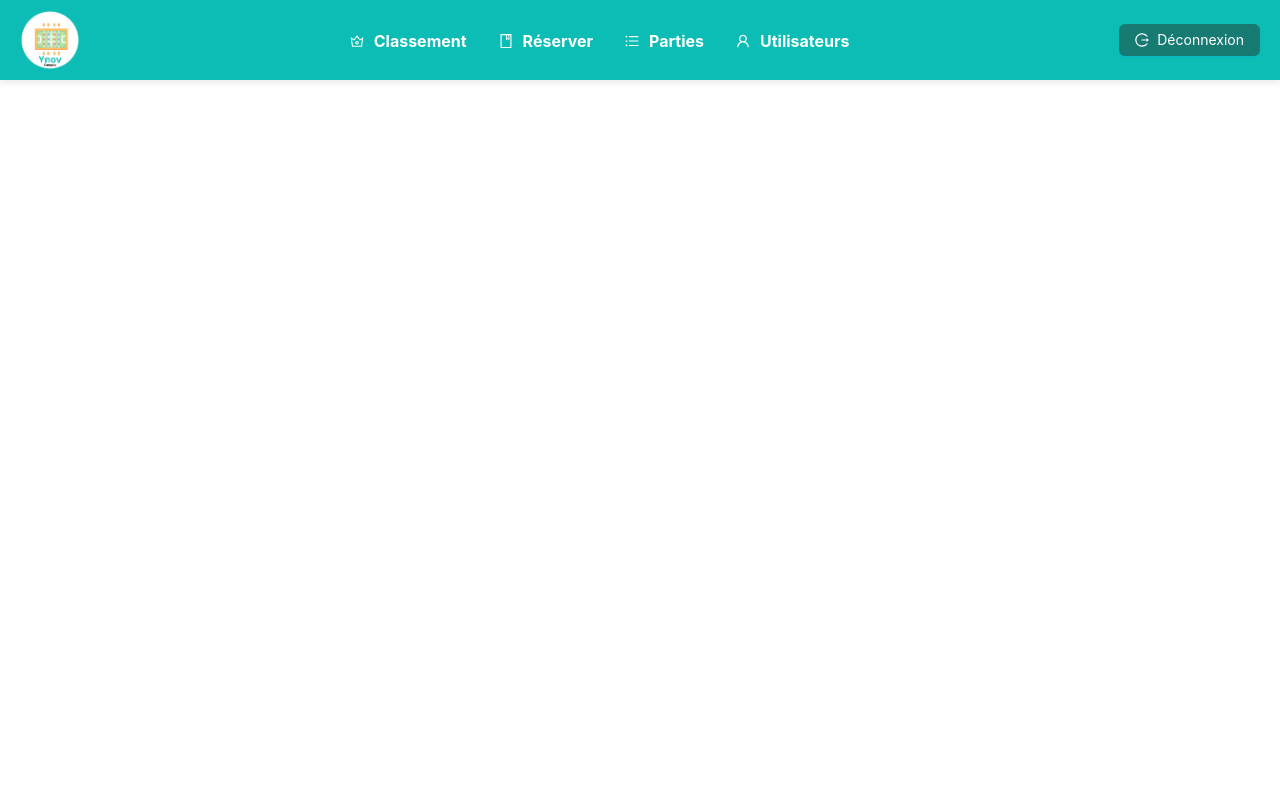
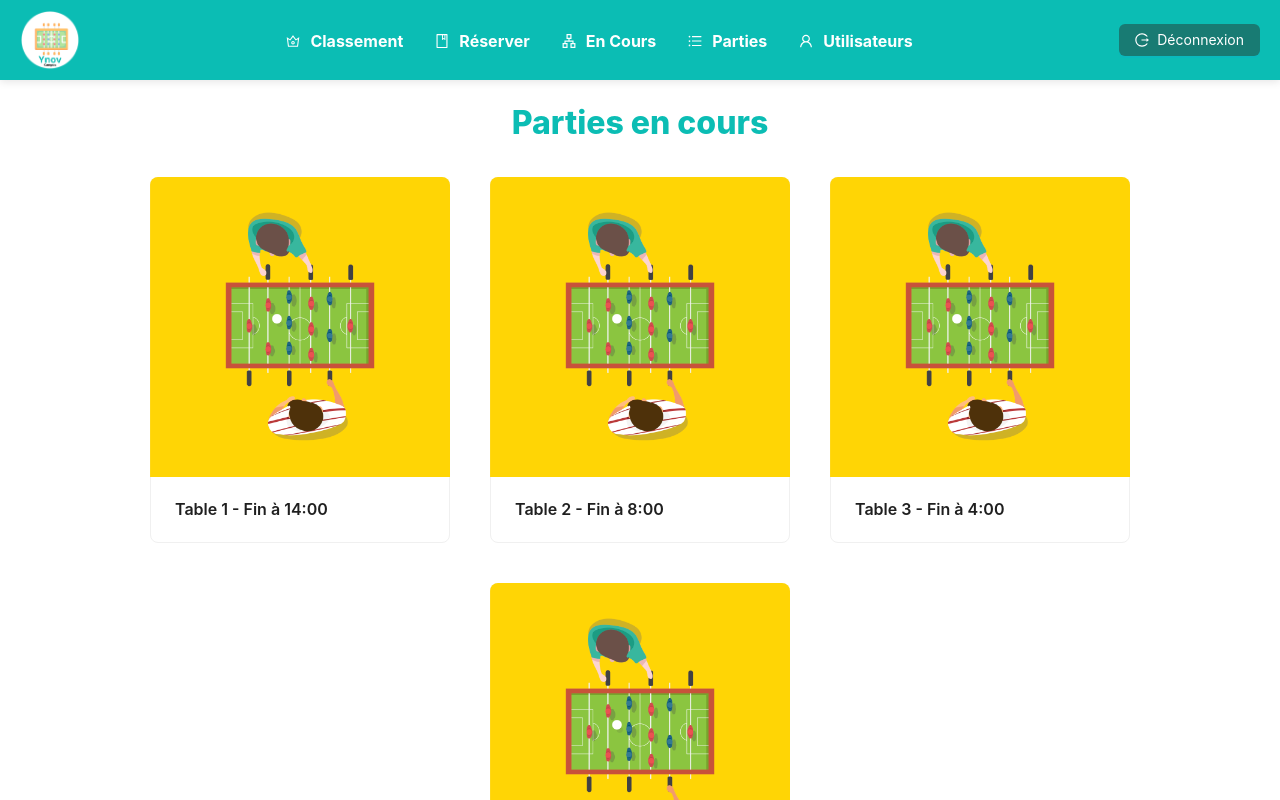
Before and after one commit to staringhan/Hackathon-Teslow, a React (Create React App) app in the folder front-end/: page /encours in a window 1280 px wide. Shown: the top 800 px of the page. Built offline with nearby package versions, Linux system fonts and the light colour scheme; sample sign-in values are in the browser's storage.

Commit message:
Fix classement et ajout partie en cours

```diff
--- a/front-end/src/App.js
+++ b/front-end/src/App.js
@@ -6,6 +6,7 @@ import Classement from "./pages/classement.jsx";
 import Reserver from "./pages/reserver.jsx";
 import Parties from "./pages/parties.jsx";
 import Utilisateurs from "./pages/utilisateurs.jsx";
+import EnCours from "./pages/encours.jsx";
 import PrivateUserRoute from "./auth/privateRouteUser.js";
 import PrivateAdminRoute from "./auth/privateRouteAdmin.js";
 
@@ -18,6 +19,7 @@ function App() {
       <Routes>
         <Route path="/" element={<Accueil />} />
         <Route path="/classement" element={<Classement />} />
+        <Route path="/encours" element={<PrivateUserRoute><EnCours /></PrivateUserRoute>} />
         <Route path="/reserver" element={<PrivateUserRoute><Reserver /></PrivateUserRoute>} />
         <Route path="/parties" element={<PrivateAdminRoute><Parties /></PrivateAdminRoute>} />
         <Route path="/utilisateurs" element={<PrivateAdminRoute><Utilisateurs /></PrivateAdminRoute>}/>
--- a/front-end/src/auth/privateRouteAdmin.js
+++ b/front-end/src/auth/privateRouteAdmin.js
@@ -4,12 +4,10 @@ function PrivateAdminRoute({ children }) {
   const storedUser = localStorage.getItem("user");
   const currentUser = storedUser ? JSON.parse(storedUser) : null;
 
-  // Si pas connecté ou pas admin → redirection
   if (!currentUser || !currentUser.isAdmin) {
     return <Navigate to="/" replace />;
   }
 
-  // Sinon on affiche la page protégée
   return children;
 }
 
--- a/front-end/src/components/navbar.jsx
+++ b/front-end/src/components/navbar.jsx
@@ -1,5 +1,5 @@
 import { Menu, Button, Modal, Form, Input, message } from "antd";
-import { BookOutlined, LoginOutlined, CrownOutlined, UnorderedListOutlined, UserOutlined, LogoutOutlined } from "@ant-design/icons";
+import { BookOutlined, LoginOutlined, CrownOutlined, UnorderedListOutlined, UserOutlined, LogoutOutlined, ApartmentOutlined } from "@ant-design/icons";
 import logo from "../img/logo.png";
 import "./navbar.css";
 import { Link } from "react-router-dom";
@@ -42,6 +42,11 @@ function Navbar() {
       key: "reservations",
       icon: <BookOutlined />,
       label: <Link to="/reserver">Réserver</Link>,
+    },
+    {
+      key: "enCours",
+      icon: <ApartmentOutlined />,
+      label: <Link to="/encours">En Cours</Link>,
     },)
   }
 
--- a/front-end/src/index.css
+++ b/front-end/src/index.css
@@ -16,3 +16,10 @@ code {
 button {
   box-shadow: 1px 1px;
 }
+
+.title-page{
+  text-align: center;
+  margin: 25px;
+  font-weight: 800;
+  color: #0bbdb4;
+}
--- a/front-end/src/pages/accueil.css
+++ b/front-end/src/pages/accueil.css
@@ -11,12 +11,6 @@
     background-color: #0bbdb4;
 }
 
-.title-accueil {
-    margin: 25px;
-    font-weight: 800;
-    color: #0bbdb4;
-}
-
 .section-below{
     margin: 0 100px 0 100px;
     padding: 10px;
--- a/front-end/src/pages/accueil.jsx
+++ b/front-end/src/pages/accueil.jsx
@@ -1,22 +1,18 @@
 import ImgAccueilBabyfoot from '../img/imgAccueilBabyfoot.jpg';
 import "./accueil.css";
-//import { useAuth } from "../auth/useAuth.js";
+import "../index.css";
 
 function Accueil(){
-
-  //const { currentUser } = useAuth();
-
   return(
-
-    /* faire avec condition if else si l'user est login */
-    <div align="middle">
-      <h1 className="title-accueil">⚽🎮 Babyfoot Arena ⚽🎮</h1>
+      <div>
+        <div align="center">
+          <h1 className="title-page">⚽🎮 Babyfoot Arena ⚽🎮</h1>
 
           <div className="div-accueil">
             <h2>RÉSERVEZ, JOUEZ ET GRIMPEZ DANS LE CLASSEMENT DU CAMPUS</h2>
             <img src={ImgAccueilBabyfoot} alt="babyfoot-accueil" className="image-accueil" />
           </div>
-
+        </div>
         <div className="section-below">
           <h2>Pourquoi Babyfoot Arena ?</h2>
           <p>
@@ -24,9 +20,7 @@ function Accueil(){
             suivez vos performances et participez à des tournois amicaux.
           </p>
         </div>
-
       </div>
-
   );
 }
 
--- a/front-end/src/pages/classement.jsx
+++ b/front-end/src/pages/classement.jsx
@@ -2,28 +2,35 @@ import { useEffect, useState, useCallback } from 'react';
 import { Avatar, List, Skeleton, Input } from 'antd';
 import InfiniteScroll from 'react-infinite-scroll-component';
 import "./classement.css";
+import "../index.css";
 
 function Classement(){
 
   const [loading, setLoading] = useState(false);
   const [data, setData] = useState([]);
+  const [hasMore, setHasMore] = useState(true);
   const [page, setPage] = useState(1);
-  const [search, setSearch] = useState("");
+  const [search, setSearch] = useState('');
 
   const loadMoreData = useCallback(() => {
     if (loading) return;
 
     setLoading(true);
     fetch(`https://660d2bd96ddfa2943b33731c.mockapi.io/api/users/?page=${page}&limit=10`)
-      .then(res => res.json())
-      .then(res => {
+        .then(res => res.json())
+        .then(res => {
         const results = Array.isArray(res) ? res : [];
+        if (results.length === 0) {
+            setHasMore(false); // stop infinite scroll
+            return;
+        }
         setData(prev => [...prev, ...results]);
-        setLoading(false);
         setPage(prev => prev + 1);
-      })
-      .catch(() => setLoading(false));
+        })
+        .catch(() => setLoading(false));
   }, [loading, page]);
+
+
 
   useEffect(() => {
     loadMoreData();
@@ -33,7 +40,7 @@ function Classement(){
 
   return (
     <div>
-        <h1 className='title-classement'>🏆 Classement des joueurs 🏆</h1>
+        <h1 className='title-page'>🏆 Classement des joueurs 🏆</h1>
 
         <div className="search-container">
             <Input placeholder="Rechercher un joueur" value={search} onChange={e => setSearch(e.target.value)} />
@@ -44,7 +51,7 @@ function Classement(){
             <InfiniteScroll
                 dataLength={data.length}
                 next={loadMoreData}
-                hasMore={data.length < 50}
+                hasMore={hasMore}
                 loader={<Skeleton avatar paragraph={{ rows: 1 }} active />}
                 scrollableTarget="scrollable-div"
             >
@@ -53,7 +60,7 @@ function Classement(){
                 renderItem={item => (
                     <List.Item key={item.email}>
                     <List.Item.Meta
-                        avatar={<Avatar src={item.avatar} />}
+                        avatar={<Avatar src={item.avatar || null} />}
                         title={<a href="https://ant.design">{item.name}</a>}
                         description={item.email}
                     />
--- /dev/null
+++ b/front-end/src/pages/encours.css
@@ -0,0 +1,13 @@
+.cards-container {
+    display: flex;
+    flex-wrap: wrap;
+    justify-content: center;
+    align-items: center;
+    gap: 20px;
+    margin-top: 20px;
+}
+
+.card-en-cours{
+    width: 300px;
+    margin: 10px;
+}
--- /dev/null
+++ b/front-end/src/pages/encours.jsx
@@ -0,0 +1,41 @@
+
+import { Card } from 'antd';
+import "./encours.css";
+import "../index.css";
+import imgPartieEnCours from "../img/partieEnCours.jpg";
+const { Meta } = Card;
+
+const testData = [
+    { reservationId:1, heureFin:"14:00", tableId:1},
+    { reservationId:2, heureFin:"8:00", tableId:2},
+    { reservationId:3, heureFin:"4:00", tableId:3},
+    { reservationId:4, heureFin:"16:00", tableId:4}
+];
+
+function EnCours(){
+    return(
+        <div>
+            <h1 className="title-page">Parties en cours</h1>
+            <div className="cards-container">
+                {testData.map((item) => (
+                    <Card className="card-en-cours"
+                        key={item.reservationId}
+                        cover={
+                            <img
+                                draggable={false}
+                                alt={`Table ${item.tableId}`}
+                                src={imgPartieEnCours}
+                            />
+                        }
+                    >
+                        <Meta
+                            title={`Table ${item.tableId} - Fin à ${item.heureFin}`}
+                        />
+                    </Card>
+                ))}
+            </div>
+        </div>
+    );
+}
+
+export default EnCours;
--- a/front-end/src/pages/parties.jsx
+++ b/front-end/src/pages/parties.jsx
@@ -1,6 +1,11 @@
+import "../index.css";
+import "./parties.css";
+
 function Parties(){
     return(
-        <h1>Parties</h1>
+        <div>
+            <h1 className="title-page">🏓 Liste des parties 🏓</h1>
+        </div>
     );
 }
 
```
Also changed, not shown: front-end/src/img/partieEnCours.jpg (added). Lines whose indentation alone changed are shown as unchanged.
